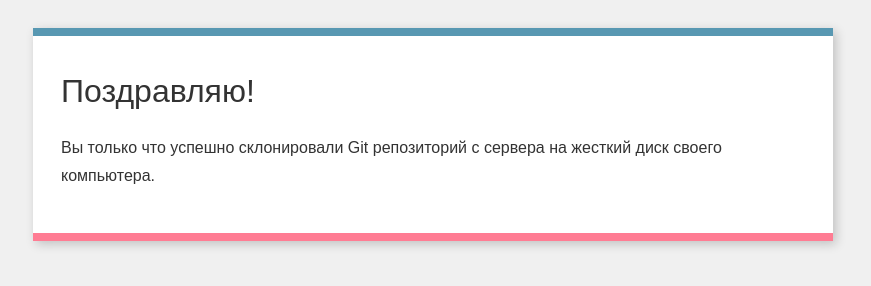
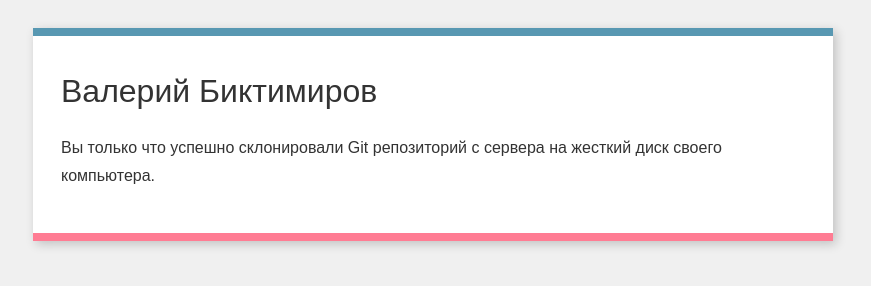
Before and after one commit to Laun4eroja/git-welcome-test, a plain HTML site: page index.html in a window 1280 px wide. Shown: the whole page, without its empty margins (207-1078 px from the left). Drawn offline with Linux system fonts and the light colour scheme.

Commit message:
Entered username

```diff
--- a/index.html
+++ b/index.html
@@ -9,7 +9,7 @@
     </head>
     <body>
         <div class="box">
-            <h1>Поздравляю!</h1>
+            <h1>Валерий Биктимиров</h1>
             <p>
                 Вы только что успешно склонировали Git репозиторий с сервера на
                 жесткий диск своего компьютера.
```
